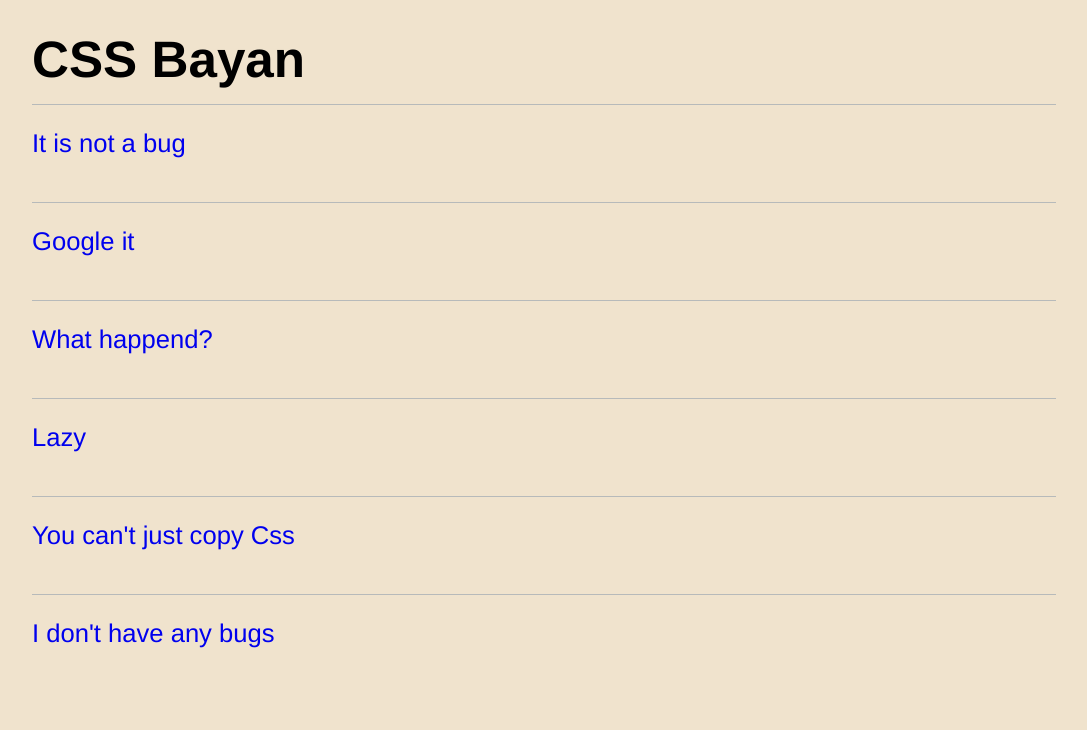
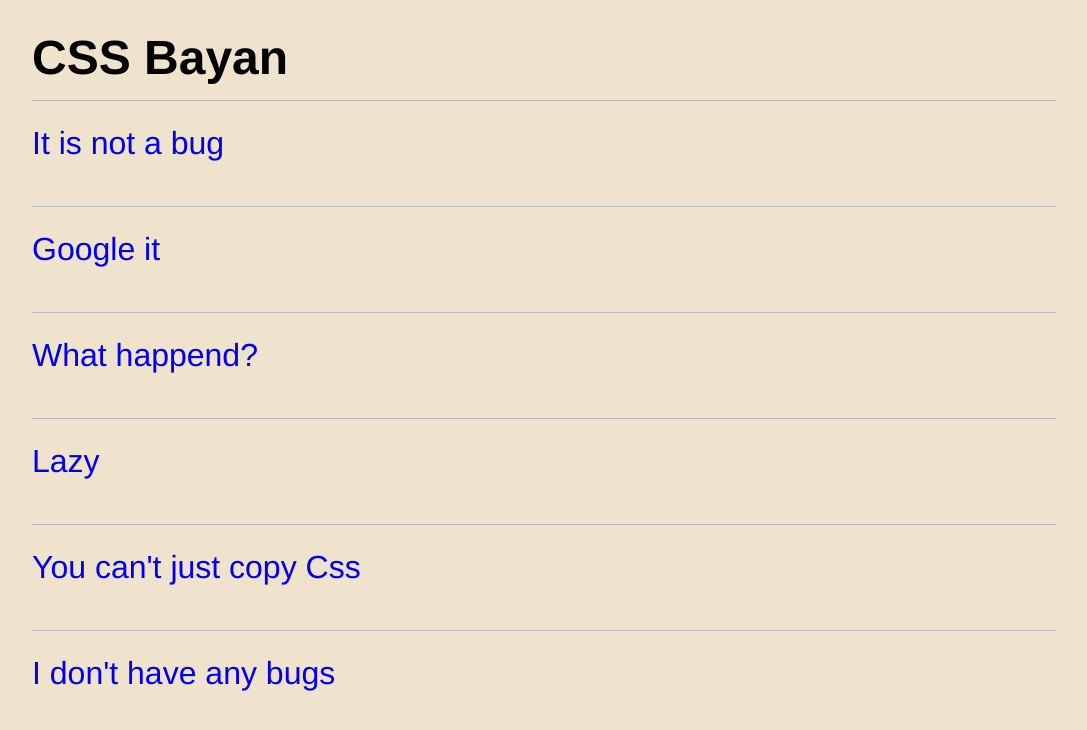
Before and after one commit to xolmuxammad-xaydarov/cssBayan, a plain HTML site: page cssBayan/index.html in a window 1280 px wide. Shown: the whole page, without its empty margins (96-1183 px from the left). Drawn offline with Linux system fonts and the light colour scheme.

Commit message:
feat: change text size (Sun, Mar 12, 2023 10:45:10 AM)

```diff
--- a/cssBayan/styles/style.css
+++ b/cssBayan/styles/style.css
@@ -18,7 +18,7 @@ body{
 }
 h1{
   margin-top: 15px;
-  font-size: 4vw;
+  font-size: 6vh;
   padding: 15px 0;
 }
 .meme-list  img{
@@ -32,7 +32,7 @@ h1{
 .meme-list li{
   padding: 3vh 0;
   border-top: 1px solid rgb(183, 186, 186);
-  font-size: 2vw;
+  font-size: 4vh;
   transition: 0.2s;
 }
 
```
